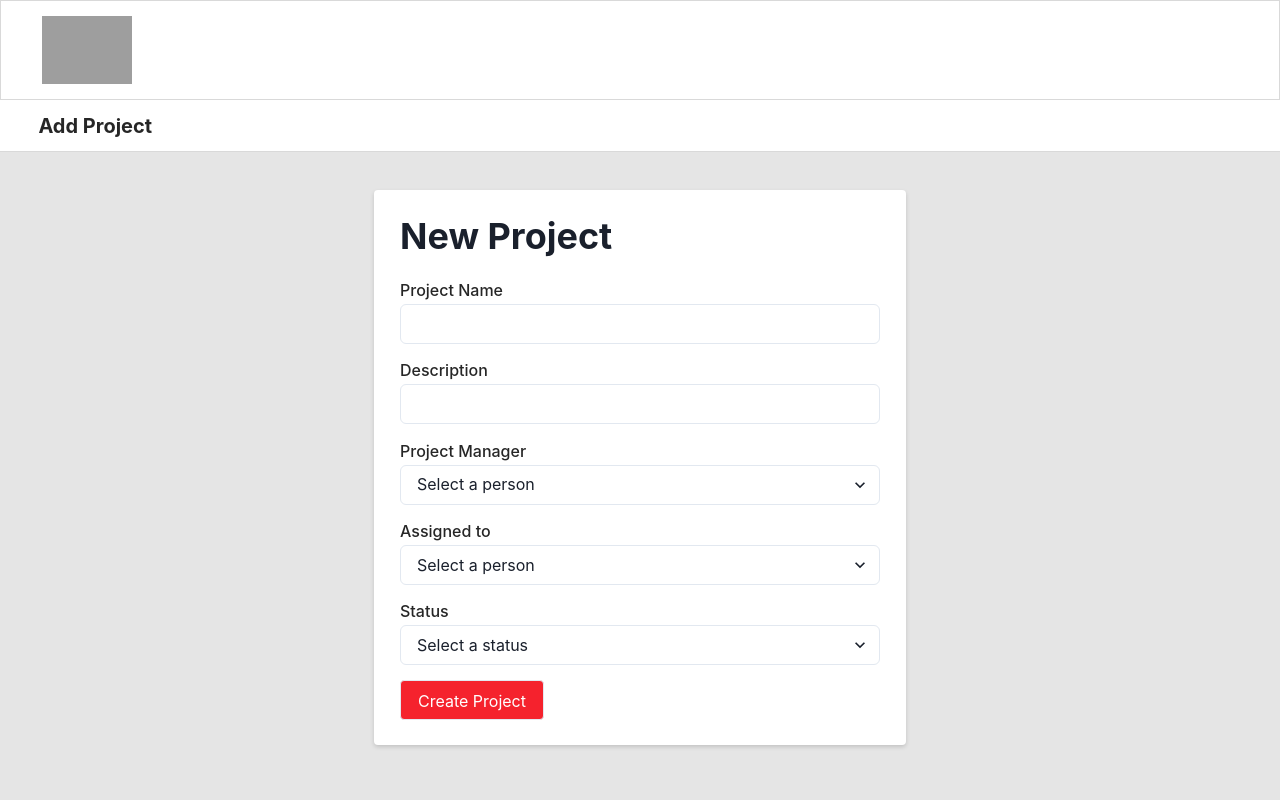
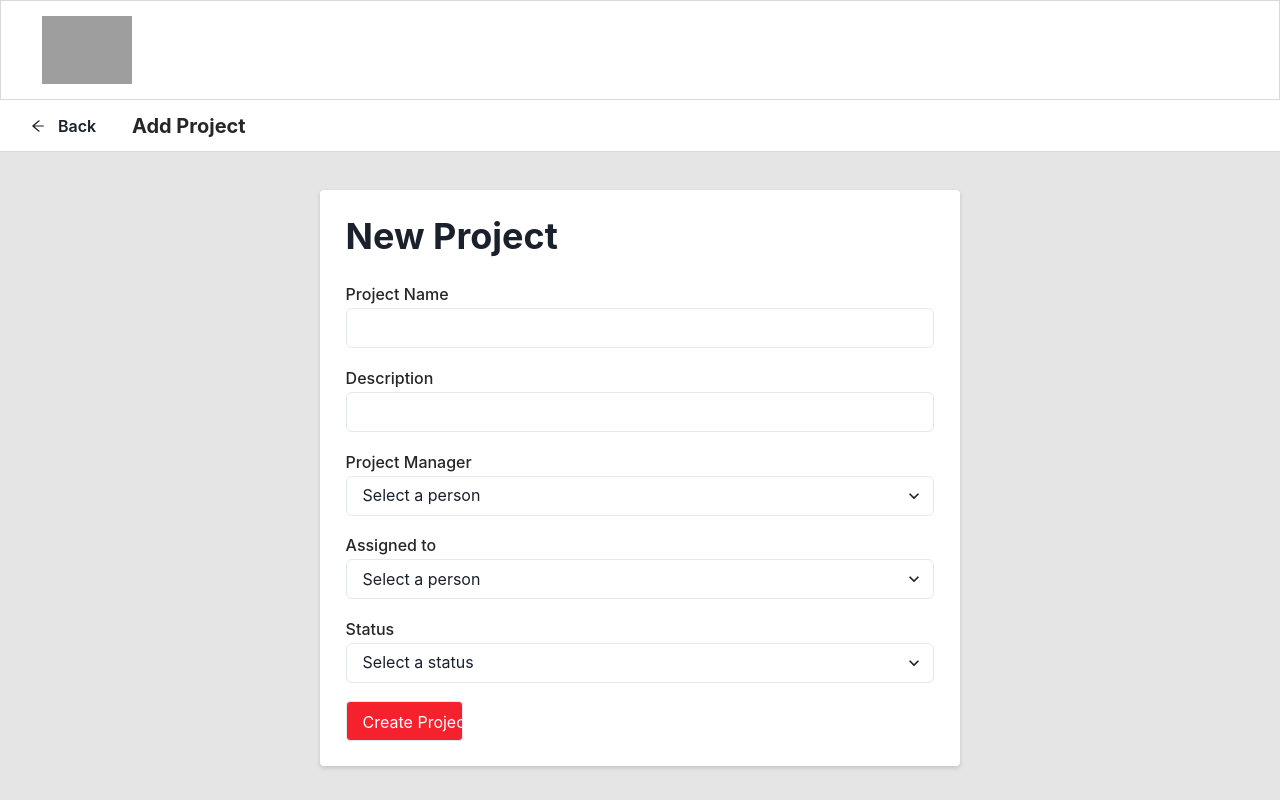
Before and after one commit to Mugenmatt/estoes-challenge, a React (Create React App) app: page /add in a window 1280 px wide. Built offline with nearby package versions, Linux system fonts and the light colour scheme; grey boxes are pictures that could not be loaded.

Commit message:
Media queries

```diff
--- a/src/App.js
+++ b/src/App.js
@@ -6,7 +6,7 @@ import {
   Route,
 } from "react-router-dom";
 
-import { ChakraProvider } from "@chakra-ui/react"
+import { Box, ChakraProvider } from "@chakra-ui/react"
 import ListProject from './pages/ListProject';
 
 import NavBar from './components/NavBar/NavBar';
@@ -47,12 +47,11 @@ const App = () => {
   }
 
   return (
+    <ChakraProvider>
+      <Router>
 
-    <Router>
 
-      <ChakraProvider>
-
-        <div className="App">
+        <Box className='app' w='100%' h='100vh' boxSizing='border-box' p='0' m='0' backgroundColor='#E5E5E5'>
 
           <NavBar />
 
@@ -74,11 +73,11 @@ const App = () => {
 
           </Context.Provider>
 
-        </div>
+        </Box>
 
-      </ChakraProvider>
 
-    </Router>
+      </Router>
+    </ChakraProvider>
   );
 }
 
--- a/src/components/FormAddEdit/FormAddEdit.js
+++ b/src/components/FormAddEdit/FormAddEdit.js
@@ -11,6 +11,8 @@ import {
   } from "@chakra-ui/react"
   import { Box, Heading } from '@chakra-ui/layout';
   import {useHistory} from 'react-router-dom';
+import './index.css';
+
 const FormAddEdit = () => {
 
     const { projects, handleAddProject, handleEditProject } = useContext(Context)
@@ -52,9 +54,10 @@ const FormAddEdit = () => {
         project_created_at: idSelected !== undefined ? projectSelected.project_created_at : 'Creation date: ' + new Date().toLocaleDateString(),
         description: idSelected !== undefined ? projectSelected.description : '',
         project_manager_name: idSelected !== undefined ? projectSelected.project_manager_name : '',
-        project_manager_avatar: 'http://a.wordpress.com/avatar/unknown-128.jpg',
+        project_manager_avatar: idSelected !== undefined ? projectSelected.project_manager_avatar : 'http://a.wordpress.com/avatar/unknown-128.jpg'
+        ,
         assigned_to_name: idSelected !== undefined ? projectSelected.assigned_to_name : '',
-        assigned_to_avatar: 'http://a.wordpress.com/avatar/unknown-128.jpg',
+        assigned_to_avatar: idSelected !== undefined ? projectSelected.assigned_to_avatar : 'http://a.wordpress.com/avatar/unknown-128.jpg',
         status: idSelected !== undefined ? projectSelected.status : '',
     })
 
@@ -123,13 +126,13 @@ const FormAddEdit = () => {
     }
 
     return (
-        <Box w='41.50%'m='auto' boxShadow='0px 2px 4px rgba(0, 0, 0, 0.15)' borderRadius='4px' backgroundColor='#fff' p='2%'>
+        <Box className='form-box'  backgroundColor='#fff' >
 
             <Heading mb='4%'>{idSelected ? 'Edit Project' : 'New Project'}</Heading>
 
             {
                 fakeLoading ?
-                <Box backgroundColor='#fff' borderRadius='50%'> <Lottie options={{...defaultOptions}} width='500px'/></Box>
+                <Box className='box-lottie'> <Lottie className='lottie' options={{...defaultOptions}}/></Box>
                 :  <form onSubmit={handleSubmit}>
 
                     <FormControl id="project-name" mb='3%'>
@@ -151,6 +154,7 @@ const FormAddEdit = () => {
                                 })
                             }
                         </Select>
+
                     </FormControl>
 
                     <FormControl id="assigned-to" mb='3%'>
@@ -162,6 +166,7 @@ const FormAddEdit = () => {
                                 })
                             }
                         </Select>
+
                     </FormControl>
 
                     <FormControl id="status" mb='3%'>
@@ -172,7 +177,18 @@ const FormAddEdit = () => {
                         </Select>
                     </FormControl>
 
-                    <Input w='30%' color='#fff' padding= "8px 16px" background= "#F5222D" borderRadius= "4px" cursor='pointer' type='submit' value={idSelected ? 'Save Changes' : 'Create Project'} />
+                    <Input
+                        className='submit-btn'
+                        width={'20%'}
+                        type='submit'
+                        value={idSelected ? 'Save Changes' : 'Create Project'}
+                        width= '20%'
+                        color='#fff '
+                        padding= '8px 16px'
+                        backgroundColor= '#F5222D '
+                        borderRadius= '4px'
+                        cursor='pointer'
+                    />
 
                 </form>
             }
--- /dev/null
+++ b/src/components/FormAddEdit/index.css
@@ -0,0 +1,35 @@
+.form-box {
+    width:50%;
+    margin:auto;
+    box-shadow:0px 2px 4px rgba(0, 0, 0, 0.15);
+    border-radius: 4px;
+    padding: 2%;
+}
+
+.box-lottie {
+    width: 80%;
+    background-color:#fff;
+    margin:auto;
+    border-radius:50%;
+}
+
+.lottie {
+    width:500px;
+}
+
+.submit-btn {
+    width: 20%;
+    color:#fff;
+    padding: 8px 16px;
+    background-color: #F5222D;
+    border-radius: 4px;
+    cursor:pointer;
+}
+
+@media screen and (max-width: 360px)  {
+
+    .form-box {
+        width: 100%;
+    }
+
+}
--- a/src/components/NavBar/NavBar.js
+++ b/src/components/NavBar/NavBar.js
@@ -1,8 +1,10 @@
 import React from 'react';
 import {Link, useLocation} from 'react-router-dom'
-import { Box, Heading } from "@chakra-ui/react"
+import { Box, Heading, IconButton, Text } from "@chakra-ui/react"
 import { Button } from "@chakra-ui/react"
+import { AiOutlineArrowLeft } from 'react-icons/ai';
 import Logo from "../Logo/Logo";
+import './index.css'
 
 const NavBar = () => {
     const location = useLocation();
@@ -27,7 +29,22 @@ const NavBar = () => {
 
             <Box w='100%' m='auto' mb='3%' d='flex' justifyContent='space-between' alignItems='center' boxShadow='inset 0px -1px 0px #D9D9D9'>
 
-                <Heading color='rgba(0, 0, 0, 0.85)' fontSize='20px' lineHeight='32px' m='10px 3% 10px 3%'>{pageTitle()}</Heading >
+                <Box w='70%' display='flex' alignItems='center' >
+                    {
+                        location.pathname !== '/' &&
+                        <Link to='/' style={{marginLeft:'2%', display:'flex', alignItems:'center'}}>
+                            <IconButton
+                                aria-label="AiOutlineArrowLeft"
+                                icon={<AiOutlineArrowLeft />}
+                                variant='ghost'
+                            />
+                            <Text>Back</Text>
+                        </Link>
+                    }
+                <Heading className='purpose' color='rgba(0, 0, 0, 0.85)' fontSize={['20px']} lineHeight='32px' m='10px 3% 10px 4%'>{pageTitle()}</Heading >
+                </Box>
+
+
                 {
                     location.pathname === '/' &&
                     <Link to='/add' style={{marginRight:'3%'}} >
--- /dev/null
+++ b/src/components/NavBar/index.css
@@ -0,0 +1,7 @@
+@media screen and (max-width: 360px)  {
+
+    .purpose {
+        font-size: 1em;
+    }
+
+}
--- a/src/components/Table/Table.js
+++ b/src/components/Table/Table.js
@@ -1,5 +1,5 @@
 
-  import React, {useContext, useState, useRef, useEffect} from 'react';
+  import React, {useContext, useState, useRef} from 'react';
 import {Context} from '../../App'
   import {Link} from 'react-router-dom'
   import {
@@ -29,6 +29,7 @@ import {Context} from '../../App'
   import { AiFillDelete, AiTwotoneEdit } from 'react-icons/ai';
   import Lottie from 'react-lottie';
   import Delete from '../../assets/lottie/delete.json';
+  import './index.css'
 
   const TableData = () => {
 
@@ -56,12 +57,12 @@ import {Context} from '../../App'
     }
 
       return (
-        <>
+        <Box className='table-box'>
         {
-          fakeLoading ? <Box backgroundColor='#fff' borderRadius='50%'><Lottie options={{...defaultOptions}} width='500px' /></Box> :
-          <Table variant="simple" w='1344px' backgroundColor='#fff'>
+          fakeLoading ? <Box className='box-lottie2'> <Lottie className='lottie2' options={{...defaultOptions}}/></Box> :
+          <Table className='table' variant="simple" >
 
-            <Thead backgroundColor='rgba(0, 0, 0, 0.02);'>
+            <Thead className='table-heading' backgroundColor='rgba(0, 0, 0, 0.02);'>
               <Tr>
                 <Th>Project Info</Th>
                 <Th>Project Manager</Th>
@@ -70,32 +71,32 @@ import {Context} from '../../App'
                 <Th>Action</Th>
               </Tr>
             </Thead>
-            <Tbody>
+            <Tbody className='table-body'>
 
               {
                   projects.map((data) => {
                     return <Tr key={data.id}>
 
-                        <Td>
+                        <Td className='project-name'>
                           {data.project_name}
                           <Text fontSize='0.7em' color='rgba(0, 0, 0, 0.45)'> {data.project_created_at} </Text>
                         </Td>
 
-                        <Td >
+                        <Td className='manager-avatar'>
                             <Image d='inline' w='30px' mr='4%' src={data.project_manager_avatar} alt='Project Manager Avatar' />
                             {data.project_manager_name}
                         </Td>
 
-                        <Td >
+                        <Td className='assigned-avatar'>
                             <Image d='inline' w='30px' mr='4%' src={data.assigned_to_avatar} alt='Assigned To Avatar' />
                             {data.assigned_to_name}
                         </Td>
 
-                        <Td>
+                        <Td className='status-btn'>
                             <Button backgroundColor={data.status === 'Disabled' ? '#F5222D' : '#42ba96'} color='#fff' >{data.status}</Button>
                         </Td>
 
-                        <Td >
+                        <Td className='options-btn'>
                             <Menu>
                               <MenuButton
                                 as={IconButton}
@@ -167,7 +168,7 @@ import {Context} from '../../App'
           </AlertDialog>
         </>
       }
-    </>
+    </Box>
     );
   };
 
--- /dev/null
+++ b/src/components/Table/index.css
@@ -0,0 +1,58 @@
+.table-box {
+    width: 80%;
+}
+
+.box-lottie2 {
+    width: 100%;
+    background-color:#fff;
+    border-radius:50%;
+    margin: auto;
+    width:33%;
+}
+
+.lottie2 {
+    width:500px;
+}
+
+Table {
+    width: 100%;
+    padding: 0;
+    margin: 0;
+    background-color:#fff;
+}
+
+Thead {
+    width: 100%;
+}
+
+Tr {
+    width: 100%;
+}
+
+
+@media screen and (max-width: 360px) {
+    .box-lottie2 {
+        width: 100%;
+    }
+
+    .lottie2 {
+        width: 50px;
+    }
+
+    Thead {
+        display: none;
+    }
+
+    Tr {
+        box-shadow: inset 0px -1px 0px #D9D9D9
+    }
+
+    .manager-avatar {
+        display: none;
+    }
+
+    .status-btn {
+        display: none;
+    }
+
+}
--- a/src/index.css
+++ b/src/index.css
@@ -1,10 +1,13 @@
-body {
-  margin: 0;
+html {
+  margin: auto;
+  padding: 0;
+  box-sizing: border-box;
+  width: 100%;
   font-weight: 600;
   font-family: 'Inter', 'Roboto', sans-serif;
 }
 
-.App {
-  background-color:#E5E5E5;
-  height: 100vh;
+.app {
+  background-color: #E5E5E5;
+
 }
```
